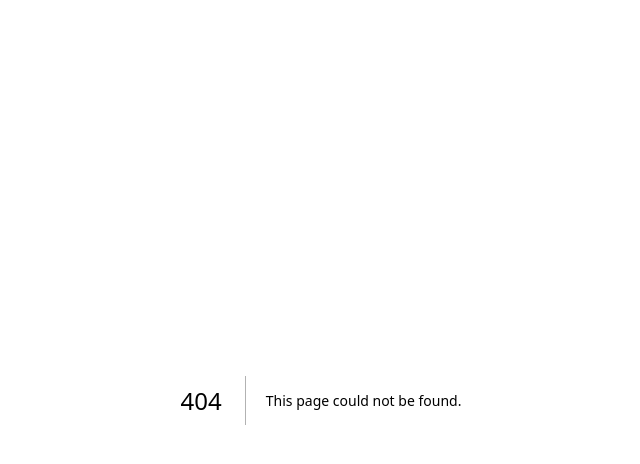
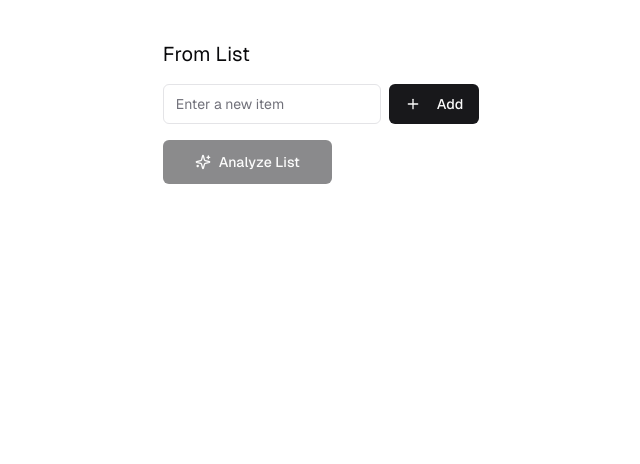
Before and after one commit to peicasey/carried-on, a Next.js app: page /list in a window 1280 px wide. Before the commit this address had no page. Shown: the top 464 px of the page, without its empty margins (319-959 px from the left). Built offline with nearby package versions, Linux system fonts and the light colour scheme.

Commit message:
list working

```diff
--- /dev/null
+++ b/app/(list)/actions.ts
@@ -0,0 +1,40 @@
+"use server";
+
+import { customModel } from "@/lib/ai";
+import { generateText } from "ai";
+
+function convertArrayToCommaSeparatedList(items: string[]): string {
+  return items.join(", ");
+}
+
+export async function analyzeList(items: string[]) {
+  try {
+    if (!process.env.OPENAI_API_KEY) {
+      throw new Error("OPENAI_API_KEY is not set in the environment variables");
+    }
+
+    const item_list = convertArrayToCommaSeparatedList(items);
+
+    const result = await generateText({
+      model: customModel("gpt-4o-mini"),
+      messages: [
+        {
+          role: "user",
+          content:
+            "Can you say yes or no, and explain why each of the following items are appropriate given TSA guidelines? Items: " +
+            item_list,
+        },
+      ],
+    });
+
+    console.log("API Response:", result.text);
+
+    return result.text;
+  } catch (error) {
+    console.error("Error in analyzeImage:", error);
+    throw new Error(
+      "Failed to analyze image: " +
+        (error instanceof Error ? error.message : String(error))
+    );
+  }
+}
--- /dev/null
+++ b/app/(list)/list/page.tsx
@@ -0,0 +1,42 @@
+"use client";
+import { ImageUploader } from "@/components/image-uploader";
+import { ItemList } from "@/components/item-list";
+import { Button } from "@/components/ui/button";
+import { InfoIcon } from "lucide-react";
+import { useState } from "react";
+
+export default function Page() {
+  const [labels, setLabels] = useState([]);
+  const [loading, setLoading] = useState(false);
+
+  const fetchLabels = async () => {
+    setLoading(true);
+    try {
+      const response = await fetch("/api/vision", {
+        method: "POST",
+      });
+
+      const data = await response.json();
+      setLabels(data.labels || []);
+    } catch (error) {
+      console.error("Error fetching labels:", error);
+    } finally {
+      setLoading(false);
+    }
+  };
+
+  return (
+    <div className="w-[100vw] min-h-[100vh] p-10 flex justify-center">
+      <div className="flex flex-col gap-4">
+        <div className="flex items-center justify-between">
+          <h1 className="text-xl text-center">From List</h1>
+          {/* <Button variant="ghost" size="icon">
+            <InfoIcon />
+          </Button> */}
+        </div>
+
+        <ItemList />
+      </div>
+    </div>
+  );
+}
--- a/components/image-uploader.tsx
+++ b/components/image-uploader.tsx
@@ -182,7 +182,7 @@ export function ImageUploader() {
             onClick={handleAnalyze}
             disabled={!image || isLoading}
             size="lg"
-            className="hover:bg-gradient-to-r from-indigo-500 from-10% via-sky-500 via-30% to-emerald-500 to-90% duraton-500"
+            className=""
           >
             <Sparkles /> {isLoading ? "Analyzing..." : "Analyze Image"}
           </Button>
--- /dev/null
+++ b/components/item-list.tsx
@@ -0,0 +1,123 @@
+"use client";
+
+import React, { useState } from "react";
+import { Button } from "@/components/ui/button";
+import { Input } from "@/components/ui/input";
+import { Trash2, Edit2, Plus, Sparkles } from "lucide-react";
+import { analyzeList } from "@/app/(list)/actions";
+
+export function ItemList() {
+  const [list, setList] = useState<string[]>([]);
+  const [newItem, setNewItem] = useState("");
+  const [editIndex, setEditIndex] = useState<number | null>(null);
+  const [analysis, setAnalysis] = useState<string | null>(null);
+  const [isLoading, setIsLoading] = useState(false);
+
+  const addItem = () => {
+    if (newItem.trim() !== "") {
+      setList([...list, newItem.trim()]);
+      setNewItem("");
+    }
+  };
+
+  const removeItem = (index: number) => {
+    setList(list.filter((_, i) => i !== index));
+  };
+
+  const startEdit = (index: number) => {
+    setEditIndex(index);
+    setNewItem(list[index]);
+  };
+
+  const saveEdit = () => {
+    if (editIndex !== null && newItem.trim() !== "") {
+      const newList = [...list];
+      newList[editIndex] = newItem.trim();
+      setList(newList);
+      setEditIndex(null);
+      setNewItem("");
+    }
+  };
+
+  const handleAnalyze = async () => {
+    if (list) {
+      setIsLoading(true);
+      try {
+        const result = await analyzeList(list);
+        setAnalysis(result);
+      } catch (error) {
+        console.error("Error analyzing list:", error);
+        setAnalysis("An error occurred while analyzing the image.");
+      }
+      setIsLoading(false);
+    }
+  };
+
+  return (
+    <div className="w-full">
+      <div className="flex mb-4">
+        <Input
+          type="text"
+          value={newItem}
+          onChange={(e) => setNewItem(e.target.value)}
+          placeholder="Enter a new item"
+          className="flex-grow mr-2"
+        />
+        {editIndex === null ? (
+          <Button onClick={addItem}>
+            <Plus className="w-4 h-4 mr-2" />
+            Add
+          </Button>
+        ) : (
+          <Button onClick={saveEdit}>
+            <Edit2 className="w-4 h-4 mr-2" />
+            Save
+          </Button>
+        )}
+      </div>
+      <ul className="space-y-2 mb-4">
+        {list.map((item, index) => (
+          <li
+            key={index}
+            className="flex items-center justify-between bg-gray-100 p-2 rounded"
+          >
+            <span>{item}</span>
+            <div>
+              <Button
+                variant="ghost"
+                size="icon"
+                onClick={() => startEdit(index)}
+                className="mr-2"
+              >
+                <Edit2 className="w-4 h-4" />
+              </Button>
+              <Button
+                variant="ghost"
+                size="icon"
+                onClick={() => removeItem(index)}
+              >
+                <Trash2 className="w-4 h-4" />
+              </Button>
+            </div>
+          </li>
+        ))}
+      </ul>
+
+      <Button
+        onClick={handleAnalyze}
+        disabled={list.length == 0 || isLoading}
+        size="lg"
+        className=""
+      >
+        <Sparkles /> {isLoading ? "Analyzing..." : "Analyze List"}
+      </Button>
+
+      {analysis && (
+        <div className="mt-4 p-4 bg-gray-100 rounded-md">
+          <h3 className="font-semibold mb-2">Analysis Result:</h3>
+          <p>{analysis}</p>
+        </div>
+      )}
+    </div>
+  );
+}
```
